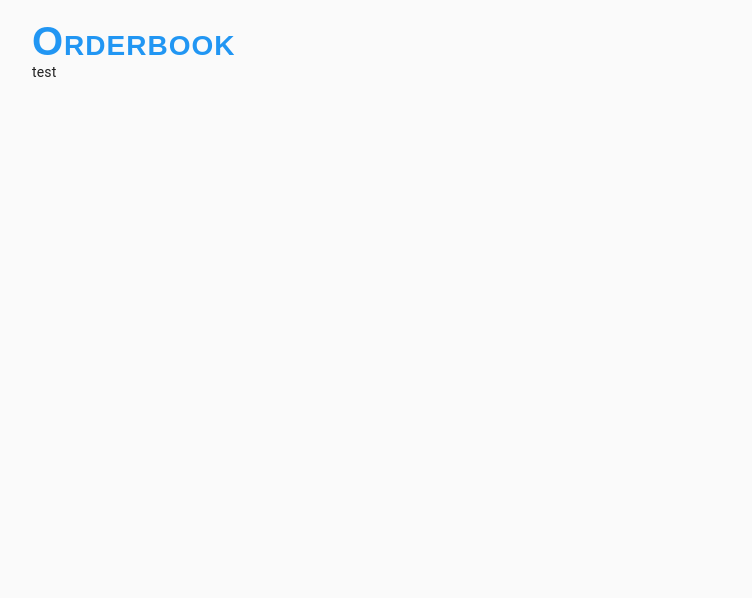
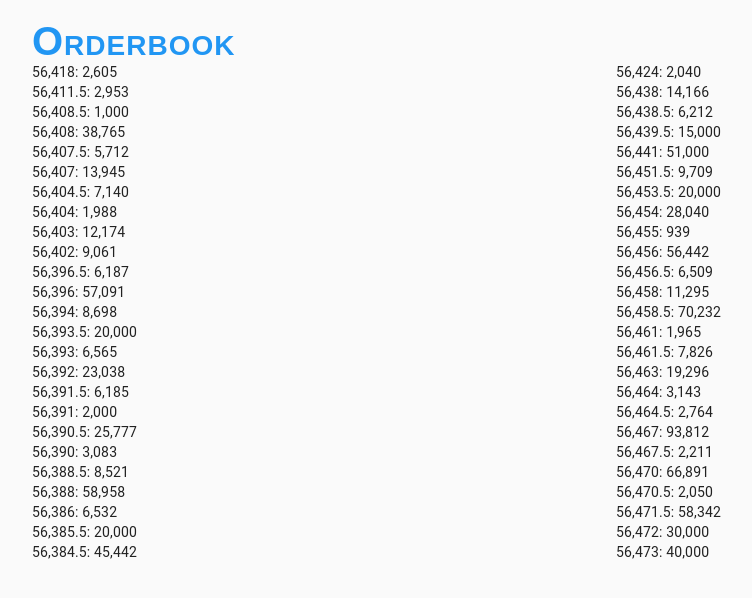
Before and after one commit to mlenser/mark-05-05-2021, a Gatsby site: page / in a window 1280 px wide. Shown: the whole page, without its empty margins (32-784 px from the left). Built offline with nearby package versions, Linux system fonts and the light colour scheme; Gatsby itself is replaced by a stand-in of ours.

Commit message:
feat: initial listing of the bids and asks

```diff
--- /dev/null
+++ b/src/components/Orderbook/Asks.tsx
@@ -0,0 +1,19 @@
+import React from 'react';
+import { sortByPriceLowFirst } from '../../utils/sort/sortByPrice';
+import { formatNumber } from '../../utils/formatNumber';
+
+type Props = {
+  values: SizePrice[];
+};
+
+const Asks: React.FC<Props> = ({ values }) => (
+  <div>
+    {values.sort(sortByPriceLowFirst).map(([price, size]) => (
+      <div>
+        {formatNumber(price)}: {formatNumber(size)}
+      </div>
+    ))}
+  </div>
+);
+
+export default Asks;
--- /dev/null
+++ b/src/components/Orderbook/Bids.tsx
@@ -0,0 +1,19 @@
+import React from 'react';
+import { sortByPriceHighFirst } from '../../utils/sort/sortByPrice';
+import { formatNumber } from '../../utils/formatNumber';
+
+type Props = {
+  values: SizePrice[];
+};
+
+const Bids: React.FC<Props> = ({ values }) => (
+  <div>
+    {values.sort(sortByPriceHighFirst).map(([price, size]) => (
+      <div>
+        {formatNumber(price)}: {formatNumber(size)}
+      </div>
+    ))}
+  </div>
+);
+
+export default Bids;
--- a/src/components/Orderbook/Orderbook.tsx
+++ b/src/components/Orderbook/Orderbook.tsx
@@ -1,4 +1,7 @@
 import React from 'react';
+import styled from 'styled-components';
+import Bids from './Bids';
+import Asks from './Asks';
 
 const data = [
   {
@@ -197,8 +200,19 @@ const data = [
   },
 ];
 
+const Wrapper = styled.div`
+  display: grid;
+  grid-gap: ${({ theme }) => theme.sizes.normal};
+  grid-template-columns: 1fr 1fr;
+`;
+
 const Orderbook: React.FC = () => {
-  return <div>test</div>;
+  return (
+    <Wrapper>
+      <Bids values={data[0].bids} />
+      <Asks values={data[0].asks} />
+    </Wrapper>
+  );
 };
 
 export default Orderbook;
--- /dev/null
+++ b/src/types/SizePrice.ts
@@ -0,0 +1 @@
+type SizePrice = number[];
--- /dev/null
+++ b/src/utils/formatNumber.ts
@@ -0,0 +1,3 @@
+const format = new Intl.NumberFormat('en-US');
+
+export const formatNumber = (value: number) => format.format(value);
--- /dev/null
+++ b/src/utils/sort/sortByPrice.ts
@@ -0,0 +1,5 @@
+export const sortByPriceHighFirst = (a: SizePrice, b: SizePrice): number =>
+  b[0] - a[0];
+
+export const sortByPriceLowFirst = (a: SizePrice, b: SizePrice): number =>
+  a[0] - b[0];
```
